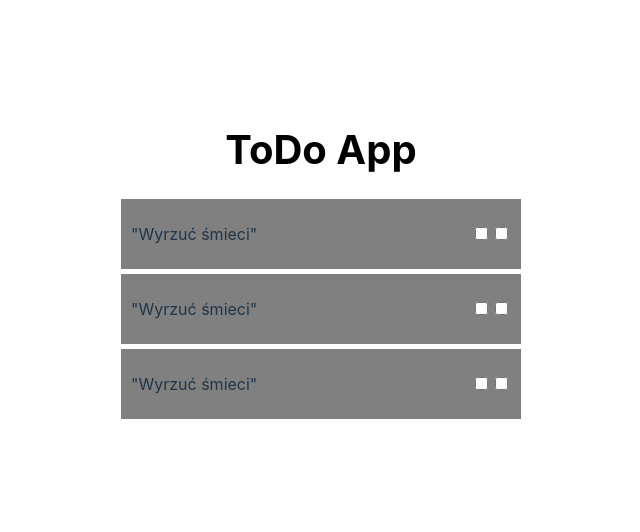
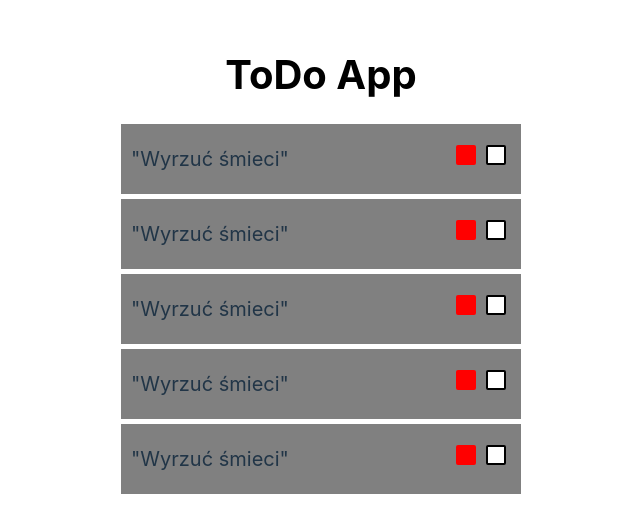
Before and after one commit to paulina-filipiak/ToDo-App, a React (Vite) app: page / in a window 1280 px wide. Shown: the part 140-672 px from the top of the page, without its empty margins (319-959 px from the left). Built offline with nearby package versions, Linux system fonts and the light colour scheme.

Commit message:
added some styling

```diff
--- a/src/Components/Input/Inputs.styled.js
+++ b/src/Components/Input/Inputs.styled.js
@@ -1,4 +1,29 @@
 import styled from "styled-components"
 
-export const Checkbox = styled.input``
-export const Delete = styled.input``
+const Input = styled.input`
+  min-height: 20px;
+  min-width: 20px;
+  -webkit-appearance: none;
+  appearance: none;
+  background-color: #fff;
+  margin: 5px;
+  border: 0.15em solid currentColor;
+  border-radius: 0.15em;
+  transform: translateY(-0.075em);
+  :checked {
+    border: 4px solid black;
+  }
+`
+
+export const Checkbox = styled(Input)`
+  :checked {
+    background: green;
+  }
+`
+
+export const Delete = styled(Input)`
+  border: 0px;
+  background-color: red;
+  /* background: no-repeat url("../../Design/x-symbol.svg");
+  fill: red; */
+`
--- a/src/Components/ToDos/ToDos.component.jsx
+++ b/src/Components/ToDos/ToDos.component.jsx
@@ -7,6 +7,8 @@ const ToDos = () => {
       <ToDo />
       <ToDo />
       <ToDo />
+      <ToDo />
+      <ToDo />
     </AllToDos>
   )
 }
--- a/src/Components/ToDos/Todos.styled.js
+++ b/src/Components/ToDos/Todos.styled.js
@@ -1,6 +1,7 @@
 import styled from "styled-components"
 
 export const SingleToDo = styled.div`
+  font-size: 20px;
   min-width: 400px;
   min-height: 70px;
   box-sizing: border-box;
```
Also changed, not shown: src/Design/x-symbol.svg (added).
